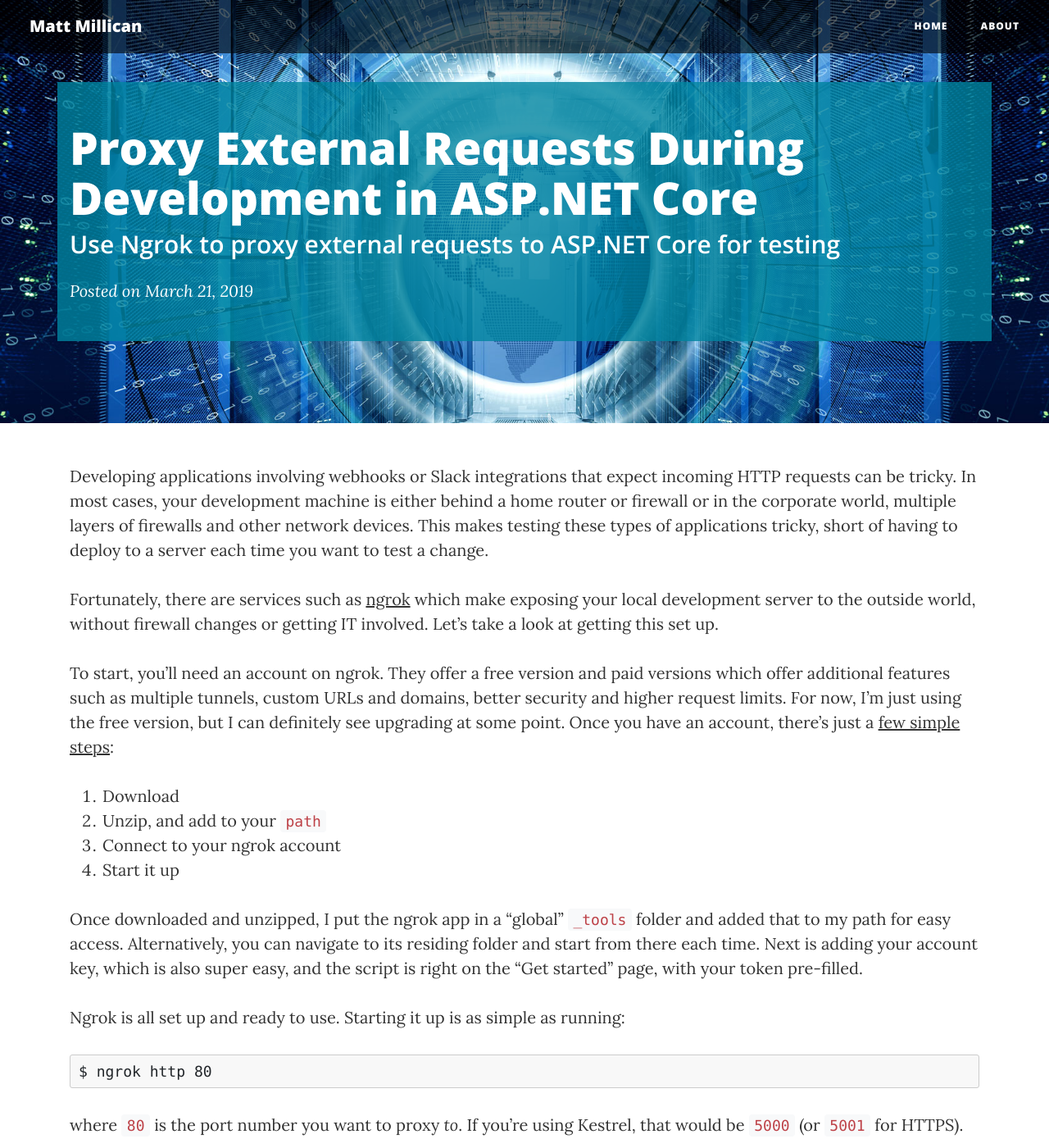
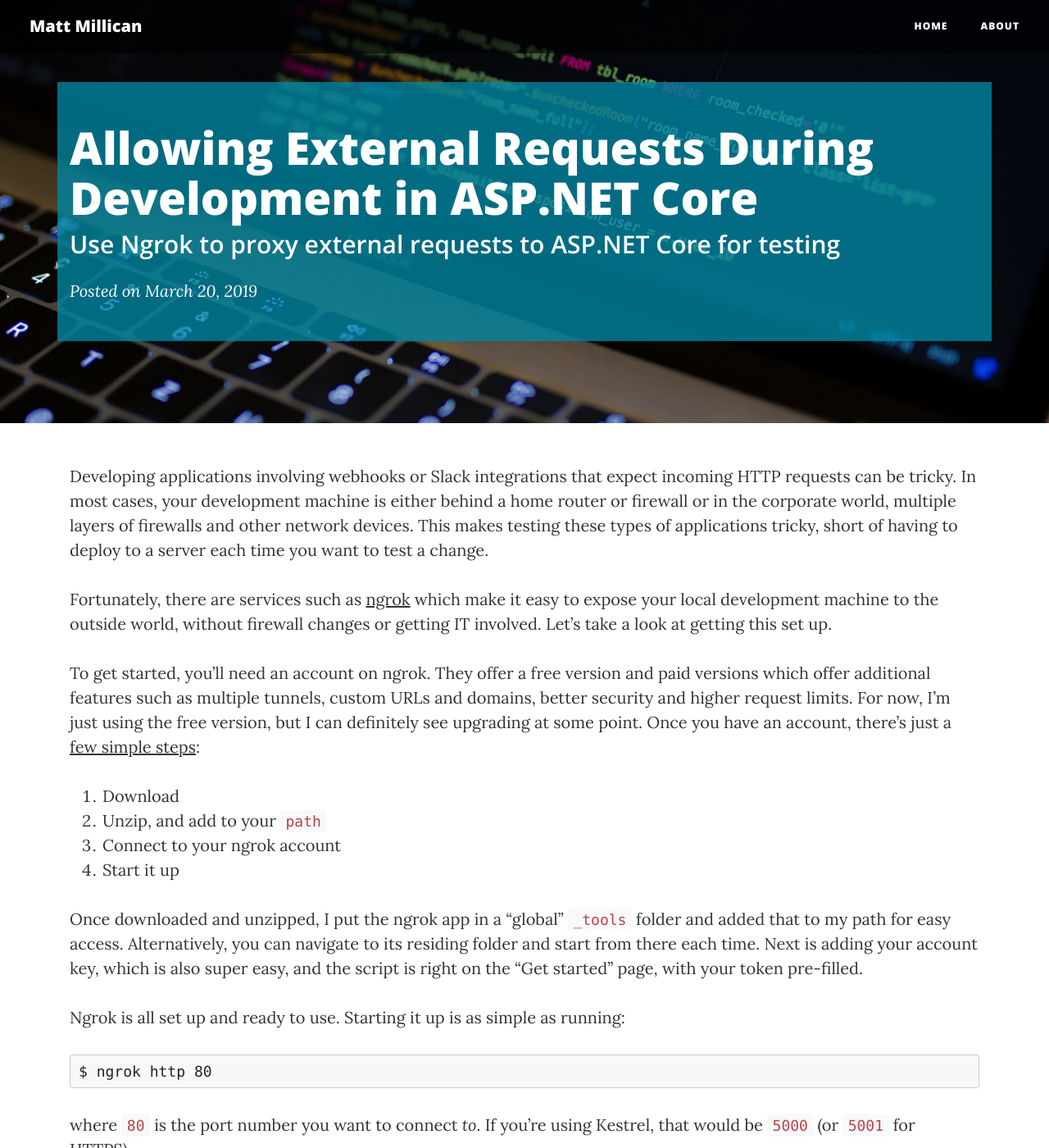
Before and after one commit to mmillican/mmillican.github.io, a Jekyll site: the page built from blog/_posts/2019-03-21-aspnet-core-proxy-external-requests-development.md, in a window 1280 px wide and 1400 px high. Shown: the whole window at 82% size. Built offline with Jekyll 4.4.1, drawn with Linux system fonts in a browser that asks for light colours; comment, search, counter and statistics services are not loaded; some of the changed text lies outside the part shown.

Commit message:
proxy post updates and image

````diff
--- a/blog/_posts/2019-03-21-aspnet-core-proxy-external-requests-development.md
+++ b/blog/_posts/2019-03-21-aspnet-core-proxy-external-requests-development.md
@@ -1,18 +1,18 @@
 ---
 layout: post
-title: 'Proxy External Requests During Development in ASP.NET Core'
+title: 'Allowing External Requests During Development in ASP.NET Core'
 subtitle: "Use Ngrok to proxy external requests to ASP.NET Core for testing"
-date: 2019-03-21 12:00:00
+date: 2019-03-20 12:00:00
 author: 'Matt Millican'
-header-img: 'img/blog/abstract-servers-internet.jpg'
+header-img: 'img/blog/laptop-code-php.jpg'
 permalink: blog/:slug
 ---
 
 Developing applications involving webhooks or Slack integrations that expect incoming HTTP requests can be tricky. In most cases, your development machine is either behind a home router or firewall or in the corporate world, multiple layers of firewalls and other network devices. This makes testing these types of applications tricky, short of having to deploy to a server each time you want to test a change.
 
-Fortunately, there are services such as [ngrok](https://ngrok.com/) which make exposing your local development server to the outside world, without firewall changes or getting IT involved. Let's take a look at getting this set up.
+Fortunately, there are services such as [ngrok](https://ngrok.com/) which make it easy to expose your local development machine to the outside world, without firewall changes or getting IT involved. Let's take a look at getting this set up.
 
-To start, you'll need an account on ngrok. They offer a free version and paid versions which offer additional features such as multiple tunnels, custom URLs and domains, better security and higher request limits. For now, I'm just using the free version, but I can definitely see upgrading at some point. Once you have an account, there's just a [few simple steps](https://dashboard.ngrok.com/get-started):
+To get started, you'll need an account on ngrok. They offer a free version and paid versions which offer additional features such as multiple tunnels, custom URLs and domains, better security and higher request limits. For now, I'm just using the free version, but I can definitely see upgrading at some point. Once you have an account, there's just a [few simple steps](https://dashboard.ngrok.com/get-started):
 
 1. Download
 1. Unzip, and add to your `path`
@@ -27,7 +27,7 @@
 $ ngrok http 80
 ```
 
-where `80` is the port number you want to proxy _to_. If you're using Kestrel, that would be `5000` (or `5001` for HTTPS).
+where `80` is the port number you want to connect _to_. If you're using Kestrel, that would be `5000` (or `5001` for HTTPS).
 
 ## Forwarding HTTP Headers
 
````
Also changed, not shown: other parts of blog/_posts/2019-03-21-aspnet-core-proxy-external-requests-development.md (+2 -0 lines), img/blog/laptop-code-php.jpg (added).
